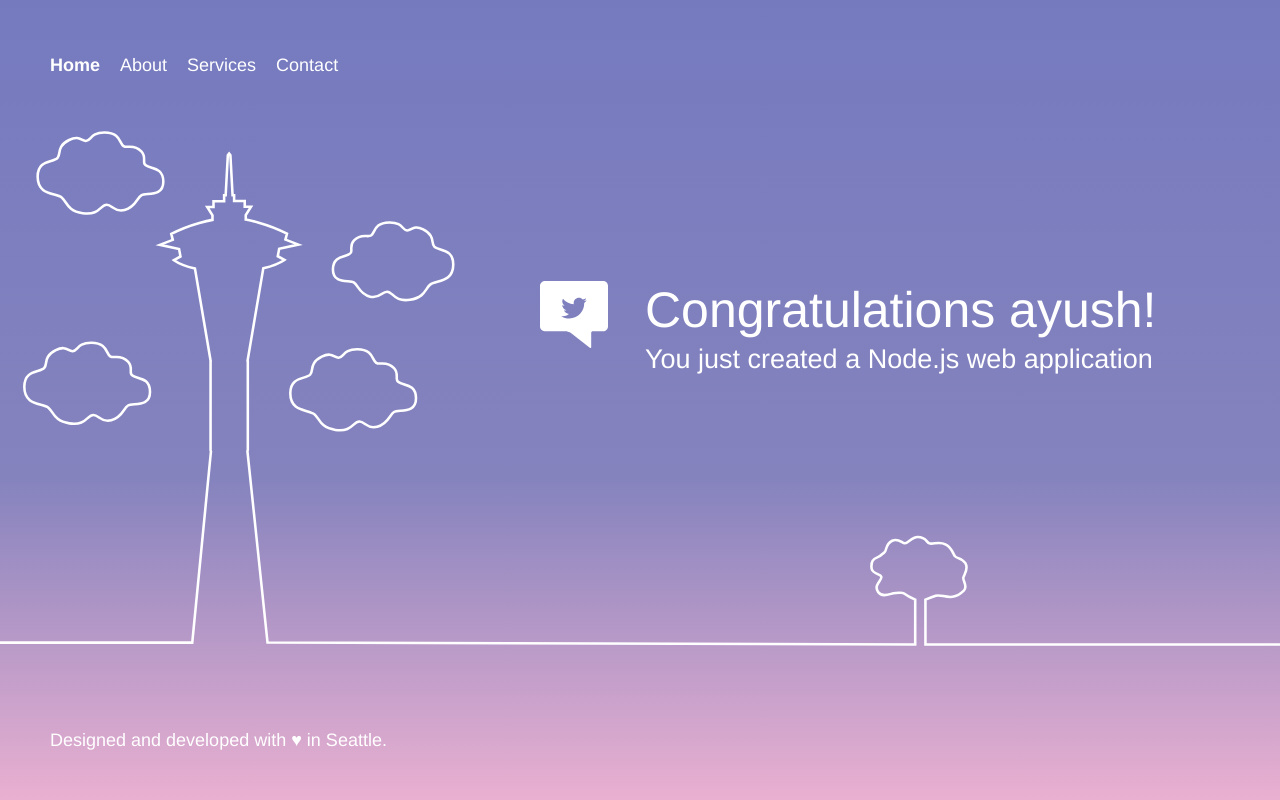
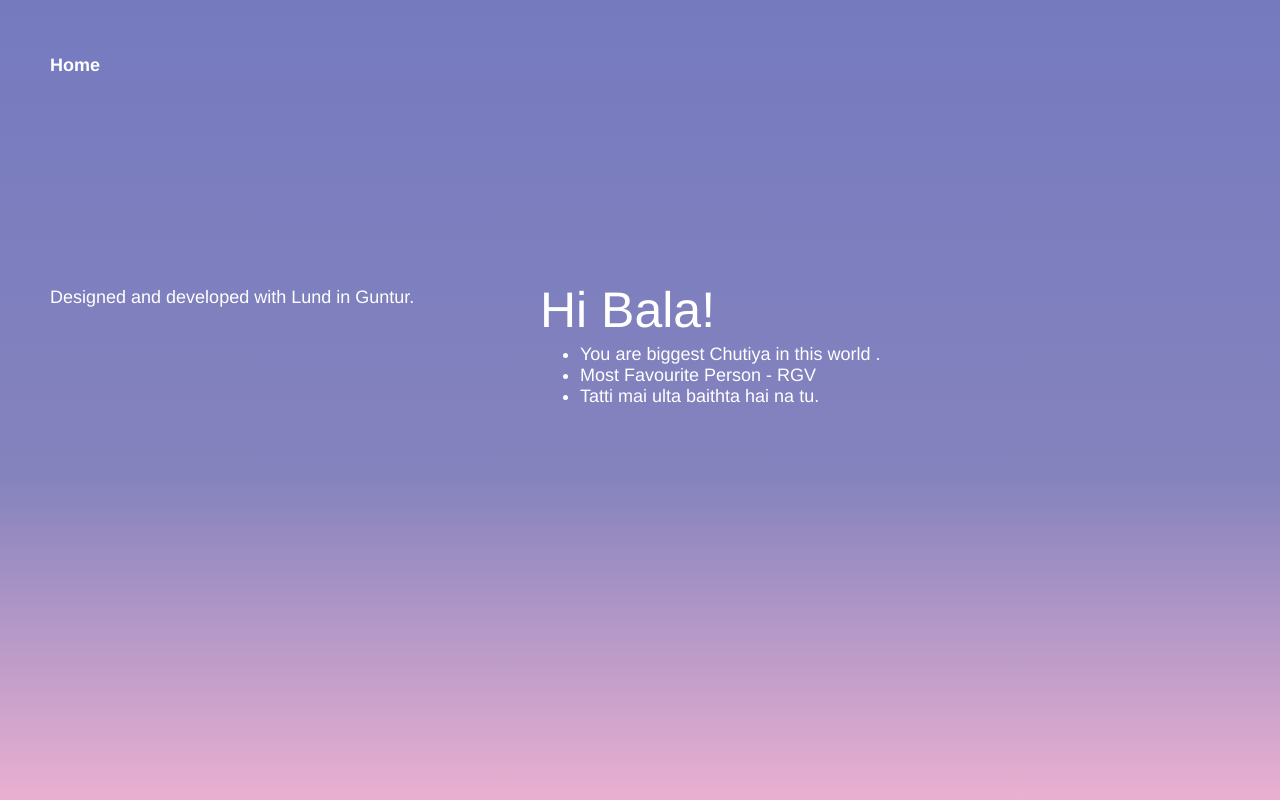
Before and after one commit to AyushAsthana/HelloWorldNode, a website: page public/index.html in a window 1280 px wide. Drawn offline with Linux system fonts and the light colour scheme.

Commit message:
Update index.html

```diff
--- a/public/index.html
+++ b/public/index.html
@@ -3,69 +3,39 @@
 
 <head>
     <meta charset="utf-8">
-    <title>Example app</title>
+    <title>About Bala</title>
     <meta name="description" content="" />
     <link href="assets/css/styles.css" rel="stylesheet">
     <link href="assets/css/gradients.css" rel="stylesheet">
 </head>
 
 <body class="">
-    <div class="wrapper">
-        <div class="graphics">
-            <div class="tower">
-                <svg version="1.1" id="Layer_1" xmlns="http://www.w3.org/2000/svg" xmlns:xlink="http://www.w3.org/1999/xlink" x="0px" y="0px"
-                     viewBox="-11 170 1000 429" enable-background="new -11 170 1000 429" xml:space="preserve">
-                    <path class="path" fill="none" stroke="#FFFFFF" stroke-width="2" stroke-miterlimit="10" d="M989,595H712v-35c0,0,4.5-1.8,8-3
-                                                                                                  c5.2-1.8,12.5,5.3,22-4c3.4-3.4-0.9-7.8-0.4-10.1c0.7-3.1,4.4-6.8,1.6-11.4c-2.6-4.2-6.9-3.6-8.2-5.5c-1.7-2.3-2.2-6.3-7-9
-                                                                                                  c-5.6-3.1-9.9,0.2-13-1c-2.5-0.9-2.3-5-9-5c-4.8,0-7.2,4.8-10,5c-2.3,0.2-4.9-4.5-10-2c-5.5,2.8-4,7.3-6,9c-1.4,1.2-3.1,3.2-6,4.2
-                                                                                                  c-2.6,0.9-4.9,3-4,8.8c0.6,3.7,6.8,4.1,7.5,6c1,2.9-6.4,6.2-2.5,12c3,4.5,9,1.6,12,1c1.9-0.4,7.1-0.7,8,0c3.4,2.5,9,5,9,5v35
-                                                                                                  l-506-1.5L182.3,444l0.3-0.8v-69.6l-0.2-0.2l12.3-72.3c10.9-2.6,16.5-6.5,16.5-6.5l-5.2-2.9l1.1-5.8l15-3.3l-10.1-3.9l1.2-4.6
-                                                                                                  c-15.8-8.3-32.2-11-32.2-11v-3.6l4.1-6.5h-4.9v-4.4h-8.3V244h-1.2l-1.7-31.2l-1-1.3l-1,1.3l-1.7,31.2h-1.2v4.8h-8.3v4.4h-4.9
-                                                                                                  l4.1,6.5v3.6c0,0-16.5,2.7-32.2,11l1.2,4.6l-10.1,3.9l15,3.3l1.1,5.8l-5.1,2.9c0,0,5.5,3.9,16.4,6.5l12.3,72.4l-0.1,0.1v69.6
-                                                                                                  l0.3,0.8l-14.6,149.4h-1.2H-11"/>
-                    <path class="path" fill="none" stroke="#FFFFFF" stroke-width="2" stroke-miterlimit="10" d="M8,393.7c0-13.5,12.1-10.8,15.6-14.7
-                                                                                                  c2.8-3.2-1-8.8,9-13.9c7.9-4.1,9.7,1,13.1,0.8c4.5-0.3,3.3-6.7,14.7-6.6c12.7,0.2,11.2,8.4,14.7,10.6c3,1.9,7.9-2.1,13.9,4.1
-                                                                                                  c3.8,4,1.3,7.4,2.5,9.8c2.2,4.4,14.7,0.9,14.7,13.9c0,12.2-13.5,8.3-17.2,10.6c-3.6,2.3-4.4,9.3-13.1,11.5c-8,2-9.5-4-13.9-4.1
-                                                                                                  c-5-0.1-5.5,8.6-18.8,6.6c-12.3-1.9-12.3-9.1-16.4-12.3C21.9,406.3,8,408.6,8,393.7z"/>
-                    <path class="path" fill="none" stroke="#FFFFFF" stroke-width="2" stroke-miterlimit="10" d="M325.1,313.9c-3.9,3-3.9,10-15.7,11.8
-                                                                                                  c-12.8,2-13.3-6.4-18-6.3c-4.3,0.1-5.7,5.8-13.3,3.9c-8.4-2.1-9.1-8.8-12.5-11c-3.6-2.3-16.5,1.5-16.5-10.2c0-12.4,12-9.1,14.1-13.3
-                                                                                                  c1.1-2.3-1.3-5.6,2.4-9.4c5.8-6,10.4-2.1,13.3-3.9c3.4-2.1,2-10,14.1-10.2c11-0.2,9.9,6,14.1,6.3c3.3,0.2,5-4.7,12.5-0.8
-                                                                                                  c9.6,4.9,6,10.3,8.6,13.3c3.3,3.7,14.9,1.2,14.9,14.1C343.1,312.5,329.8,310.3,325.1,313.9z"/>
-                    <path class="path" fill="none" stroke="#FFFFFF" stroke-width="2" stroke-miterlimit="10" d="M18.4,229.5c0-13.5,12.1-10.8,15.6-14.7
-                                                                                                  c2.8-3.2-1-8.8,9-13.9c7.9-4.1,9.7,1,13.1,0.8c4.5-0.3,3.3-6.7,14.7-6.6c12.7,0.2,11.2,8.4,14.7,10.6c3,1.9,7.9-2.1,13.9,4.1
-                                                                                                  c3.8,4,1.3,7.4,2.5,9.8c2.2,4.4,14.7,0.9,14.7,13.9c0,12.2-13.5,8.3-17.2,10.6c-3.6,2.3-4.4,9.3-13.1,11.5c-8,2-9.5-4-13.9-4.1
-                                                                                                  c-5-0.1-5.5,8.6-18.8,6.6c-12.3-1.9-12.3-9.1-16.4-12.3C32.2,242.1,18.4,244.4,18.4,229.5z"/>
-                    <path class="path" fill="none" stroke="#FFFFFF" stroke-width="2" stroke-miterlimit="10" d="M215.8,398.8c0-13.5,12.1-10.8,15.6-14.7
-                                                                                                  c2.8-3.2-1-8.8,9-13.9c7.9-4.1,9.7,1,13.1,0.8c4.5-0.3,3.3-6.7,14.7-6.6c12.7,0.2,11.2,8.4,14.7,10.6c3,1.9,7.9-2.1,13.9,4.1
-                                                                                                  c3.8,4,1.3,7.4,2.5,9.8c2.2,4.4,14.7,0.9,14.7,13.9c0,12.2-13.5,8.3-17.2,10.6c-3.6,2.3-4.4,9.3-13.1,11.5c-8,2-9.5-4-13.9-4.1
-                                                                                                  c-5-0.1-5.5,8.6-18.8,6.6c-12.3-1.9-12.3-9.1-16.4-12.3C229.7,411.3,215.8,413.6,215.8,398.8z"/>
-                </svg>
 
-            </div>
-        </div>
 
         <header>
             <nav class="website-nav">
                 <ul>
-                  <li><a class="home-link" href="https://aws.amazon.com/">Home</a></li>
-                  <li><a href="https://aws.amazon.com/what-is-cloud-computing/">About</a></li>
-                  <li><a href="https://aws.amazon.com/solutions/">Services</a></li>
-                  <li><a href="https://aws.amazon.com/contact-us/">Contact</a></li>
+                  <li><a class="home-link" href="https://v5u8t7cs8f.execute-api.us-west-2.amazonaws.com/Prod/">Home</a></li>
+
                 </ul>
             </nav>
         </header>
 
         <div class="message">
-            <a class="twitter-link" href="http://twitter.com/home/?status=I%20created%20a%20project%20with%20AWS%20CodeStar!%20%23AWS%20%23AWSCodeStar%20https%3A%2F%2Faws.amazon.com%2Fcodestar"><img src="assets/img/tweet.svg" /></a>
+
             <div class="text">
-                <h1>Congratulations ayush!</h1>
-                <h2>You just created a Node.js web application</h2>
+                <h1>Hi Bala!</h1>
+                <ul>
+                    <li>You are biggest Chutiya in this world .</li>
+                    <li> Most Favourite Person - RGV</li>
+                    <li> Tatti mai ulta baithta hai na tu. </li>
+                </ul>
             </div>
         </div>
     </div>
 
     <footer>
-        <p class="footer-contents">Designed and developed with <a href="https://aws.amazon.com/careers/devtools-jobs/">♥</a> in Seattle.</p>
+        <p class="footer-contents">Designed and developed with Lund</a> in Guntur.</p>
     </footer>
 
     <script src="assets/js/set-background.js"></script>
```
